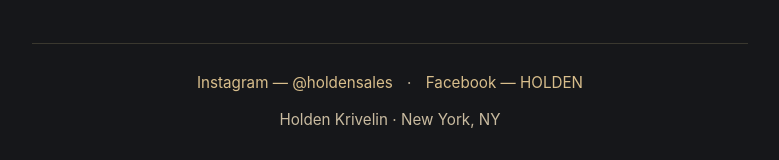
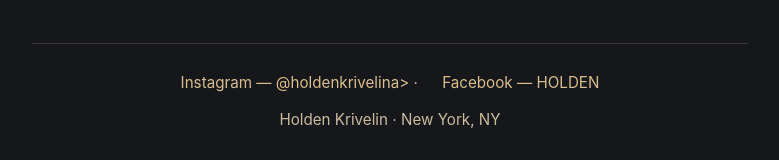
Before and after one commit to holdenkrivelin-max/holdenkrivelin.com, a plain HTML site: page index.html in a window 1280 px wide. Shown: the part 2126-2286 px from the top of the page, without its empty margins (250-1029 px from the left). Drawn offline with Linux system fonts and the light colour scheme.

Commit message:
Footer: Instagram link to @holdenkrivelin

```diff
--- a/index.html
+++ b/index.html
@@ -87,7 +87,7 @@ footer .social a{color:var(--champagne); text-decoration:none; margin:0 10px;}
 </section>
 
 <footer>
-<div class="social" id="social-links"><a href="https://www.instagram.com/holdensales">Instagram — @holdensales</a> · <a href="https://www.facebook.com/profile.php?id=1102964419573154">Facebook — HOLDEN</a></div>
+<div class="social" id="social-links"><a href="https://www.instagram.com/holdenkrivelin">Instagram — @holdenkrivelina> · <a href="https://www.facebook.com/profile.php?id=1102964419573154">Facebook — HOLDEN</a></div>
 <div>Holden Krivelin · New York, NY</div>
 </footer>
 
```
